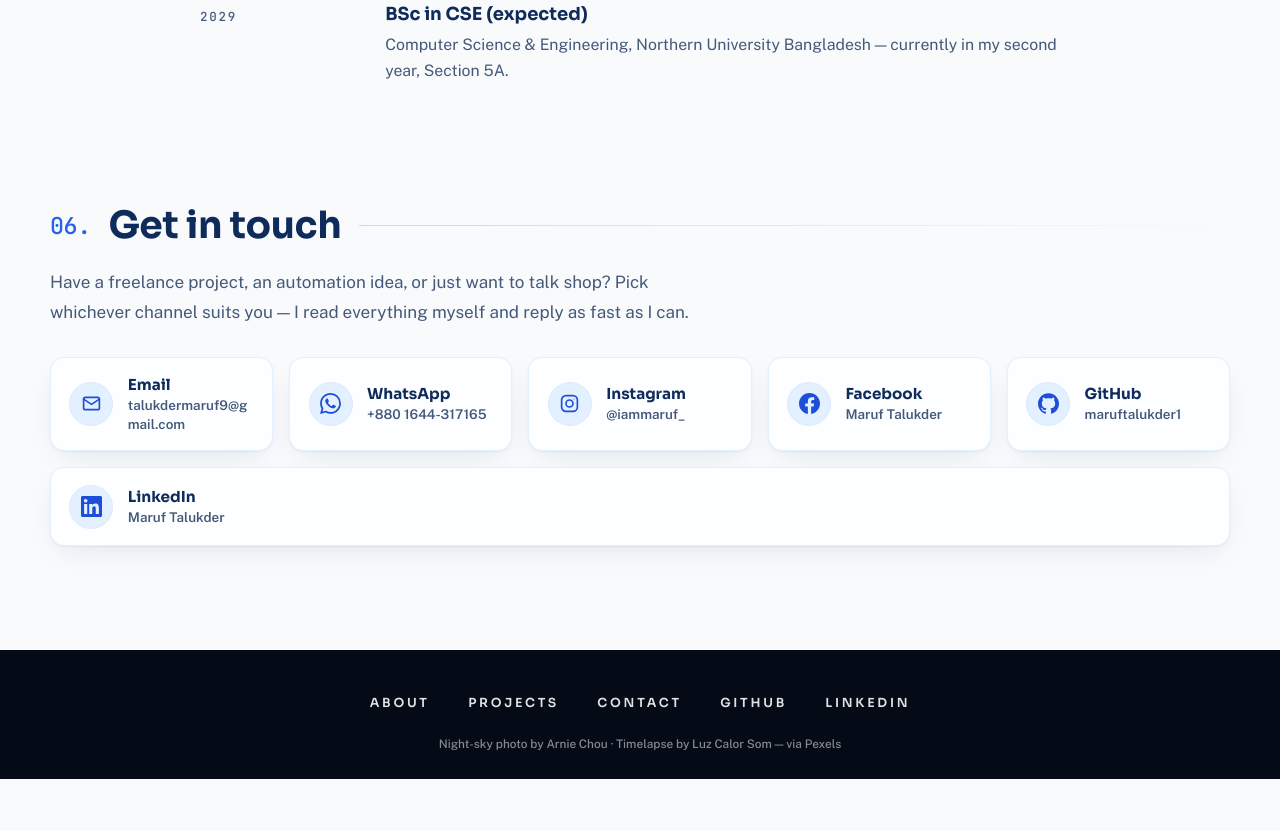
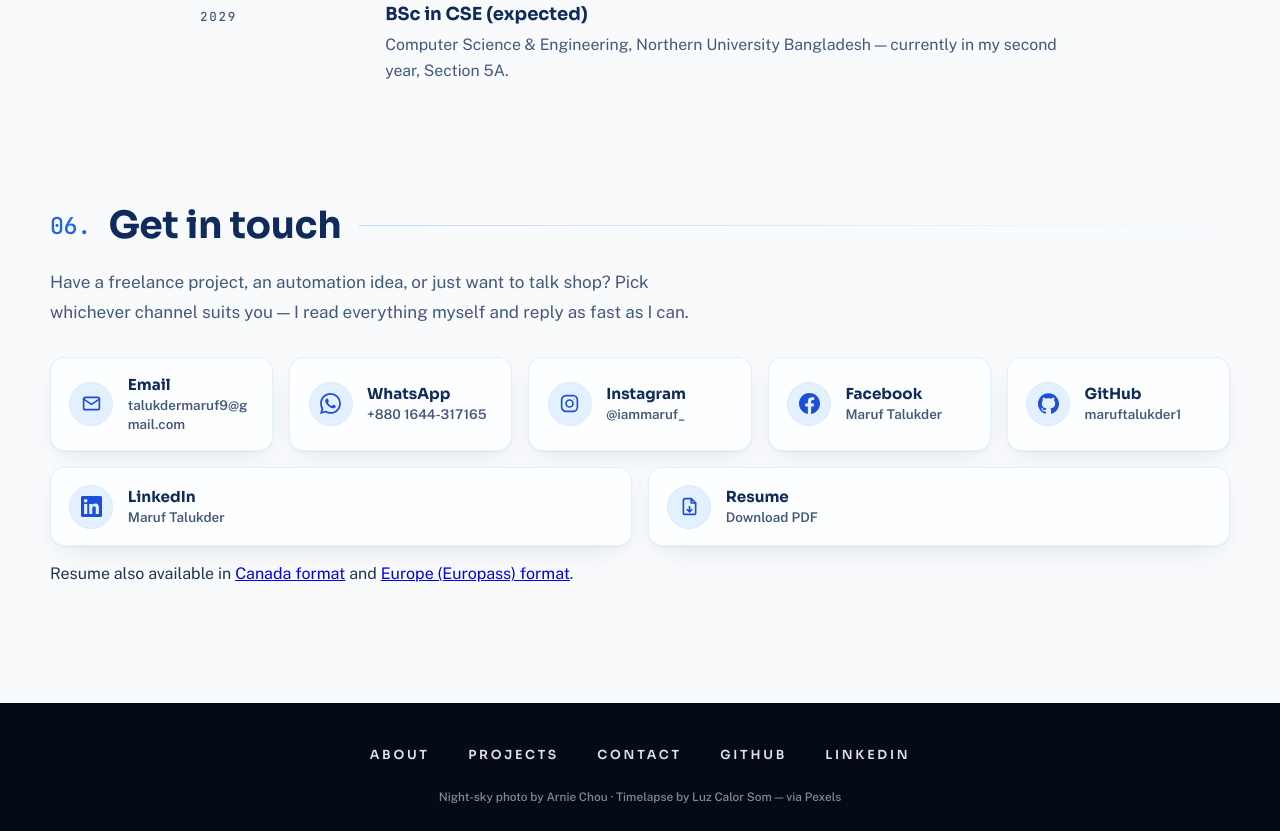
Before and after one commit to maruftalukder1/maruftalukder1.github.io, a plain HTML site: page index.html in a window 1280 px wide. Shown: the part 4334-5165 px from the top of the page. Before the commit the page ends 5113 px from the top, so only its background shows below. Drawn offline with nearby package versions, Linux system fonts and the light colour scheme.

Commit message:
Add resume downloads to contact section

```diff
--- a/index.html
+++ b/index.html
@@ -930,7 +930,12 @@
               <span class="contact-icon"><svg viewBox="0 0 24 24" fill="currentColor" aria-hidden="true"><path d="M20.447 20.452h-3.554v-5.569c0-1.328-.027-3.037-1.852-3.037-1.853 0-2.136 1.445-2.136 2.939v5.667H9.351V9h3.414v1.561h.046c.477-.9 1.637-1.85 3.37-1.85 3.601 0 4.267 2.37 4.267 5.455v6.286zM5.337 7.433c-1.144 0-2.063-.926-2.063-2.065 0-1.138.92-2.063 2.063-2.063 1.14 0 2.064.925 2.064 2.063 0 1.139-.925 2.065-2.064 2.065zm1.782 13.019H3.555V9h3.564v11.452zM22.225 0H1.771C.792 0 0 .774 0 1.729v20.542C0 23.227.792 24 1.771 24h20.451C23.2 24 24 23.227 24 22.271V1.729C24 .774 23.2 0 22.225 0z"/></svg></span>
               <span class="contact-text"><span class="contact-label">LinkedIn</span><br /><span class="contact-value">Maruf Talukder</span></span>
             </a>
+            <a class="contact-card reveal" style="--d:0.42s" href="resume/Maruf-Talukder-Resume-USA.pdf" download>
+              <span class="contact-icon"><svg viewBox="0 0 24 24" fill="none" stroke="currentColor" stroke-width="1.9" stroke-linecap="round" stroke-linejoin="round" aria-hidden="true"><path d="M14 3H7a2 2 0 0 0-2 2v14a2 2 0 0 0 2 2h10a2 2 0 0 0 2-2V8z"/><path d="M14 3v5h5"/><path d="M12 12v6"/><path d="m9.5 15.5 2.5 2.5 2.5-2.5"/></svg></span>
+              <span class="contact-text"><span class="contact-label">Resume</span><br /><span class="contact-value">Download PDF</span></span>
+            </a>
           </div>
+          <p class="reveal" style="margin-top:1.1rem">Resume also available in <a href="resume/Maruf-Talukder-Resume-Canada.pdf" download>Canada format</a> and <a href="resume/Maruf-Talukder-Resume-Europe.pdf" download>Europe (Europass) format</a>.</p>
         </div>
       </section>
     </main>
```
